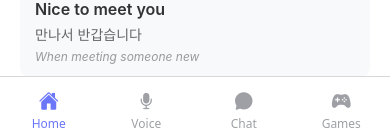
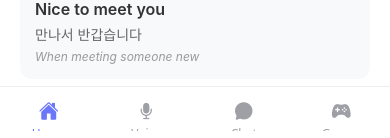
Before and after one commit to minseong99/English-Conversation-Studying-app_frontend, a React Native app in the folder EnglishStudyingAppFront/: screen / in a window 390 px wide. Shown: the part 703-841 px from the top of the page. Built offline with nearby package versions, Linux system fonts and the light colour scheme.

Commit message:
Add files via upload

```diff
--- a/EnglishStudyingAppFront/src/App.tsx
+++ b/EnglishStudyingAppFront/src/App.tsx
@@ -12,6 +12,7 @@ import { SessionProvider } from './context/SessionContext';
 import { StyleSheet } from 'react-native';
 import Icon from 'react-native-vector-icons/Ionicons';
 import { RootStackParamList, TabParamList } from './types/navigation';
+import { SafeAreaProvider, useSafeAreaInsets } from 'react-native-safe-area-context'; // 추가
 
 const Stack = createStackNavigator<RootStackParamList>();
 const Tab = createBottomTabNavigator<TabParamList>();
@@ -31,12 +32,14 @@ const HomeStack = () => {
 
 // 하단 탭 네비게이터
 const TabNavigator = () => {
+  const insets = useSafeAreaInsets(); // 추가: 안전 영역 값 가져오기
+
   return (
     <Tab.Navigator
       screenOptions={({ route }) => ({
         tabBarIcon: ({ focused, color, size }) => {
           let iconName = '';
-          const iconSize = 20; // 사용자가 18로 설정한 값 유지
+          const iconSize = 20;
 
           if (route.name === 'Home') {
             iconName = 'home';
@@ -54,14 +57,17 @@ const TabNavigator = () => {
         tabBarInactiveTintColor: '#9EA0A5',
         tabBarLabelStyle: {
           fontSize: 12,
-          // paddingBottom: 2, // 텍스트와 탭 바 하단과의 간격을 위해 필요시 추가
         },
         tabBarStyle: {
-          height: 65, // 탭 바의 높이를 65로 늘림
-          paddingTop: 5, // 아이콘/텍스트와 탭 바 상단과의 간격을 위해 추가 (옵션)
-          paddingBottom: 5, // 아이콘/텍스트와 탭 바 하단과의 간격을 위해 추가 (옵션)
+          height: 55 + insets.bottom, // 수정: 기존 높이 + 하단 안전 영역
+          paddingTop: 5,
+          paddingBottom: insets.bottom + 5, // 수정: 하단 안전 영역 + 추가 패딩
+          backgroundColor: 'white', // 필요에 따라 배경색 지정
+          borderTopWidth: 1, // 필요에 따라 상단 경계선
+          borderTopColor: '#EEEEEE', // 필요에 따라 상단 경계선 색상
         },
       })}>
+      {/* ... Tab.Screen 설정들 ... */}
       <Tab.Screen
         name="Home"
         component={HomeStack}
@@ -112,6 +118,7 @@ const TabNavigator = () => {
 
 const App = () => {
   return (
+    <SafeAreaProvider> {/* 추가: SafeAreaProvider로 전체 앱 감싸기 */}
       <SessionProvider>
         <NavigationContainer>
           <Stack.Navigator screenOptions={{ headerShown: false }}>
@@ -131,6 +138,7 @@ const App = () => {
           </Stack.Navigator>
         </NavigationContainer>
       </SessionProvider>
+    </SafeAreaProvider>
   );
 };
 
```
Lines whose indentation alone changed are shown as unchanged.
